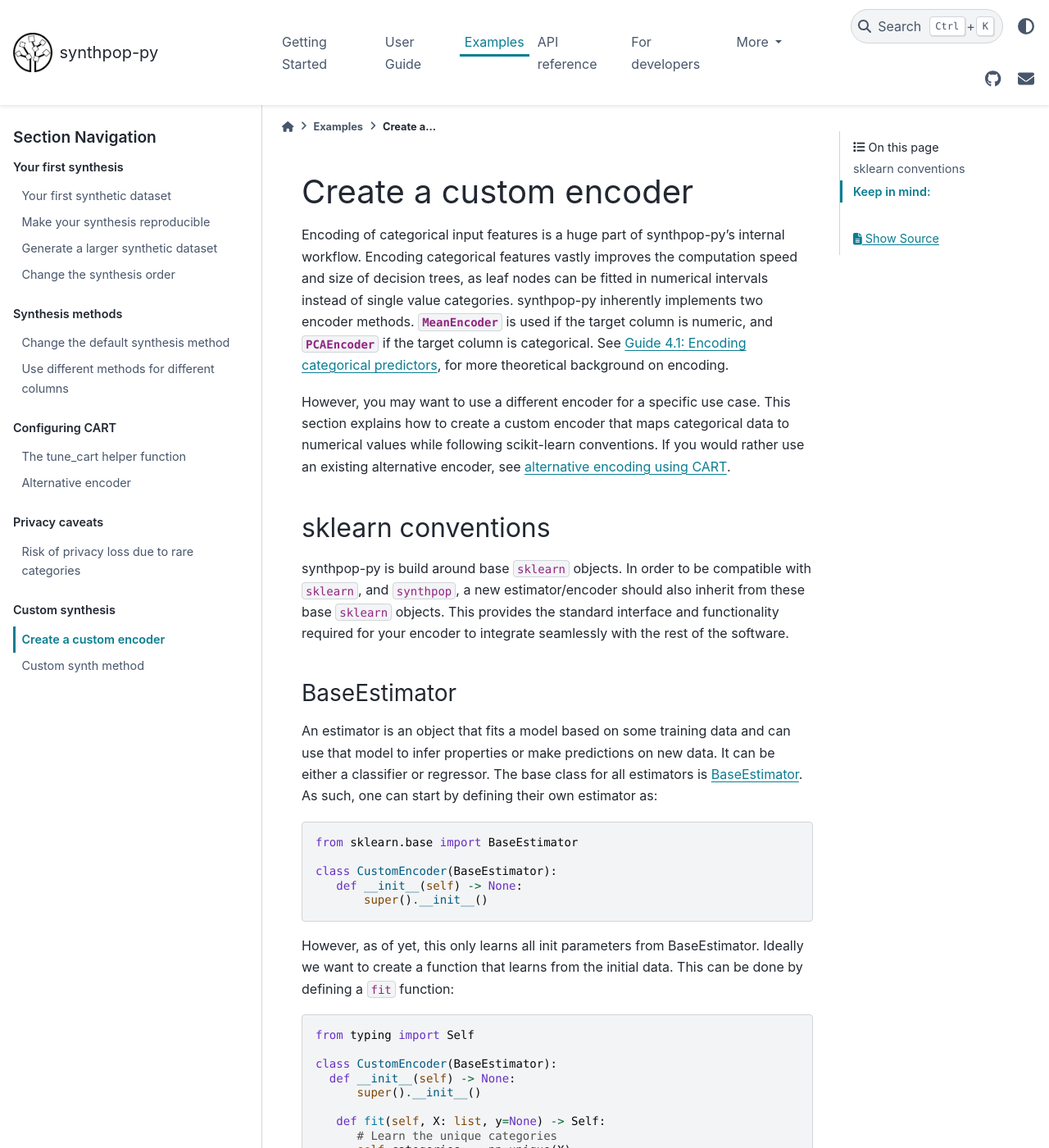
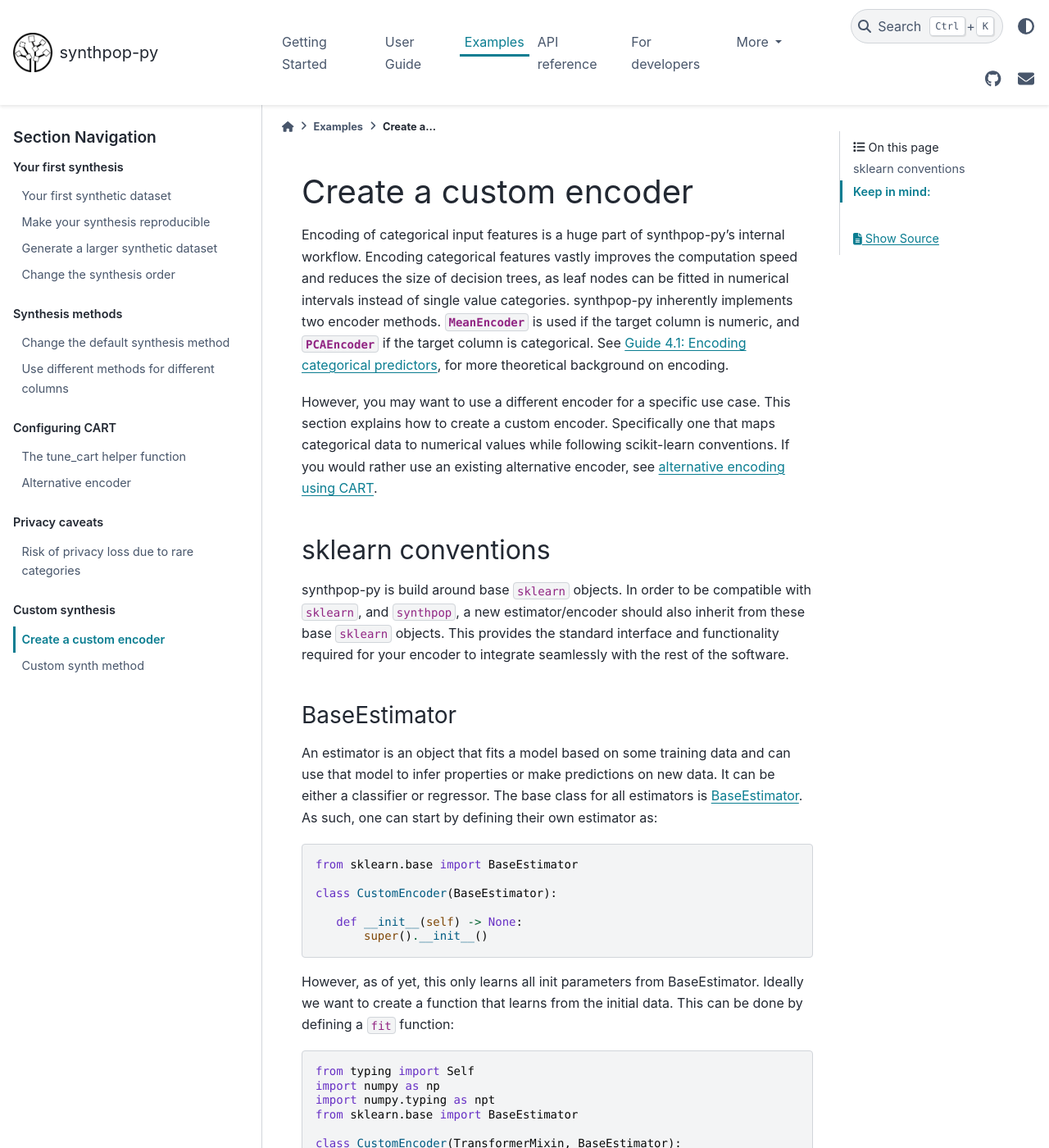
Before and after one commit to duonl/synthpop-py, a Sphinx documentation site: the page built from docs/source/examples/custom_encoder.md, in a window 1280 px wide and 1400 px high. Shown: the whole window at 82% size. Built offline with Sphinx 7.4.7 and the PyData theme 0.15.4, drawn with Linux system fonts in a browser that asks for light colours; some of the changed text lies outside the part shown.

Commit message:
Minor changes to the code

````diff
--- a/docs/source/examples/custom_encoder.md
+++ b/docs/source/examples/custom_encoder.md
@@ -1,8 +1,8 @@
 # Create a custom encoder
 
-Encoding of categorical input features is a huge part of synthpop-py's internal workflow. Encoding categorical features vastly improves the computation speed and size of decision trees, as leaf nodes can be fitted in numerical intervals instead of single value categories. synthpop-py inherently implements two encoder methods. {class}`~synthpop.data_processing.encoders.MeanEncoder` is used if the target column is numeric, and {class}`~synthpop.data_processing.encoders.PCAEncoder` if the target column is categorical. See {ref}`Guide 4.1: Encoding categorical predictors <41-encoding-categorical-predictors>`, for more theoretical background on encoding.
+Encoding of categorical input features is a huge part of synthpop-py's internal workflow. Encoding categorical features vastly improves the computation speed and reduces the size of decision trees, as leaf nodes can be fitted in numerical intervals instead of single value categories. synthpop-py inherently implements two encoder methods. {class}`~synthpop.data_processing.encoders.MeanEncoder` is used if the target column is numeric, and {class}`~synthpop.data_processing.encoders.PCAEncoder` if the target column is categorical. See {ref}`Guide 4.1: Encoding categorical predictors <41-encoding-categorical-predictors>`, for more theoretical background on encoding.
 
-However, you may want to use a different encoder for a specific use case. This section explains how to create a custom encoder that maps categorical data to numerical values while following scikit-learn conventions. If you would rather use an existing alternative encoder, see [alternative encoding using CART](alternative_encoder.md).
+However, you may want to use a different encoder for a specific use case. This section explains how to create a custom encoder. Specifically one that maps categorical data to numerical values while following scikit-learn conventions. If you would rather use an existing alternative encoder, see [alternative encoding using CART](alternative_encoder.md).
 
 ## sklearn conventions
 synthpop-py is build around base `sklearn` objects. In order to be compatible with `sklearn`, and `synthpop`, a new estimator/encoder should also inherit from these base `sklearn` objects. This provides the standard interface and functionality required for your encoder to integrate seamlessly with the rest of the software.
@@ -14,6 +14,7 @@ synthpop-py is build around base `sklearn` objects. In order to be compatible wi
 from sklearn.base import BaseEstimator
 
 class CustomEncoder(BaseEstimator):
+
     def __init__(self) -> None:
         super().__init__()
  ```
@@ -22,14 +23,18 @@ class CustomEncoder(BaseEstimator):
 
   ```python
 from typing import Self
+import numpy as np
+import numpy.typing as npt
+from sklearn.base import BaseEstimator
 
-class CustomEncoder(BaseEstimator):
+class CustomEncoder(TransformerMixin, BaseEstimator):
+
     def __init__(self) -> None:
         super().__init__()
 
-     def fit(self, X: list, y=None) -> Self:
+    def fit(self, X: npt.NDArray, y=None) -> Self:
         # Learn the unique categories
-        self.categories_ = np.unique(X)
+        self.categories_ = np.unique(X).tolist()
         self.mapping_ = {
             category: i
             for i, category in enumerate(self.categories_)
@@ -51,31 +56,34 @@ print(encoder.mapping_)
 {"bird": 0, "cat": 1, "dog": 2}
 ```
 
-However this does not yet do anything with new data, it just learns a model.
+However this does not yet do anything with input data, it just learns a model.
 
 ### TransformerMixin
 
 In order for our encoder to actually map input variables to output variables we need a method that is able to transform the data, given a learned model. Luckily `sklearn` also provides a mixin class for that: [TransformerMixin](https://scikit-learn.org/dev/modules/generated/sklearn.base.TransformerMixin.html#sklearn.base.TransformerMixin). We can, and should, also inherit from this class. With that we can define a `transform` function:
 
 ```python
+from typing import Self
+import numpy as np
 import numpy.typing as npt
 from sklearn.base import BaseEstimator, TransformerMixin
 from sklearn.utils.validation import check_is_fitted
 
 class CustomEncoder(TransformerMixin, BaseEstimator):
+
     def __init__(self) -> None:
         super().__init__()
 
-     def fit(self, X, y=None) -> Self:
+    def fit(self, X: npt.NDArray, y=None) -> Self:
         # Learn the unique categories
-        self.categories_ = np.unique(X)
+        self.categories_ = np.unique(X).tolist()
         self.mapping_ = {
             category: i
             for i, category in enumerate(self.categories_)
         }
         return self
 
-    def transform(self, X) -> npt.NDArray:
+    def transform(self, X: npt.NDArray) -> npt.NDArray:
         check_is_fitted(self, ['mapping_'])
         # Convert categories to integers
         return np.array([
@@ -93,11 +101,11 @@ encoder.fit(X)
 values = encoder.transform(X)
 
 print(values)
-np.array([1, 2, 1, 0])
+[1, 2, 1, 0]
 ```
-We see that we successfully managed to encode our animals into numbers. Ain't that great?
+We see that we successfully managed to encode our animals into numbers. Ain't that awesome?
 
-As you saw we also added `check_is_fitted` in our `transform` function. Even though this is not requisite, we heavily recommend the use of this `sklearn` function as it checks whether required learned parameters are actually learned by `fit`.
+As you saw we also added `check_is_fitted` in our `transform` function. Even though this is not a requisite, we heavily recommend the use of this `sklearn` utility function as it checks whether required learned parameters are actually learned by `fit`. It will produce an `NotFittedError` in cases where one calls `transform` before `fit`.
 
 For a more in depth explanation (such as implementing other mixins), please take a careful look at [developing scikit-learn estimators](https://scikit-learn.org/dev/developers/develop.html#)
 
@@ -110,6 +118,7 @@ In our case we find that we explicitly expect the data to be a one-dimensional c
 
 ```python
 class CustomEncoder(TransformerMixin, BaseEstimator):
+
     def __init__(self) -> None:
         super().__init__()
 
@@ -121,16 +130,16 @@ class CustomEncoder(TransformerMixin, BaseEstimator):
 
         return tags
 
-     def fit(self, X, y=None) -> Self:
+    def fit(self, X: npt.NDArray, y=None) -> Self:
         # Learn the unique categories
-        self.categories_ = np.unique(X)
+        self.categories_ = np.unique(X).tolist()
         self.mapping_ = {
             category: i
             for i, category in enumerate(self.categories_)
         }
         return self
 
-    def transform(self, X) -> npt.NDArray:
+    def transform(self, X: npt.NDArray) -> npt.NDArray:
         check_is_fitted(self, ['mapping_'])
         # Convert categories to integers
         return np.array([
@@ -139,13 +148,12 @@ class CustomEncoder(TransformerMixin, BaseEstimator):
         ])
  ```
 
-Now our encoder is fully ready to be used inside synthpop-py's framework! See [alternative encoding using CART](alternative_encoder.md) on how to implement your encoder in synthpop.
+Now the general framework is ready to be used inside synthpop-py! See [alternative encoding using CART](alternative_encoder.md) on how to implement your encoder in synthpop.
 
 ## Keep in mind:
 1. Test if your encoder works as expected. You can, for instance, check for sklearn compatibility by running [pytest](https://docs.pytest.org/en/stable/):
 ```python
 from sklearn.utils.estimator_checks import parametrize_with_checks
-import pytest
 
 @parametrize_with_checks([CustomEncoder()])
 def test(estimator, check):
@@ -155,7 +163,7 @@ def test(estimator, check):
 
 3. Handle unseen categories. The data passed to transform may contain categories that were not present when fit was called. Your encoder should therefore define how unseen categories are handled, for example by assigning them a default value or raising a clear error.
 
-4. Handle missing values consistently. Decide how values such as None or np.nan should be treated. The behaviour should be consistent between fit and transform and documented as part of your encoder. Change your sklearn tags accordingly
+4. Handle missing values consistently. Decide how values such as None or np.nan should be treated. The behaviour should be consistent between fit and transform and documented as part of your encoder. Change your sklearn tags accordingly.
 
 5. Keep learned parameters separate from constructor parameters. Parameters learned from the training data should be stored with a trailing underscore, such as categories_ or mapping_. Parameters provided by the user should be defined in __init__ and stored as attributes with the same name.
 
````
